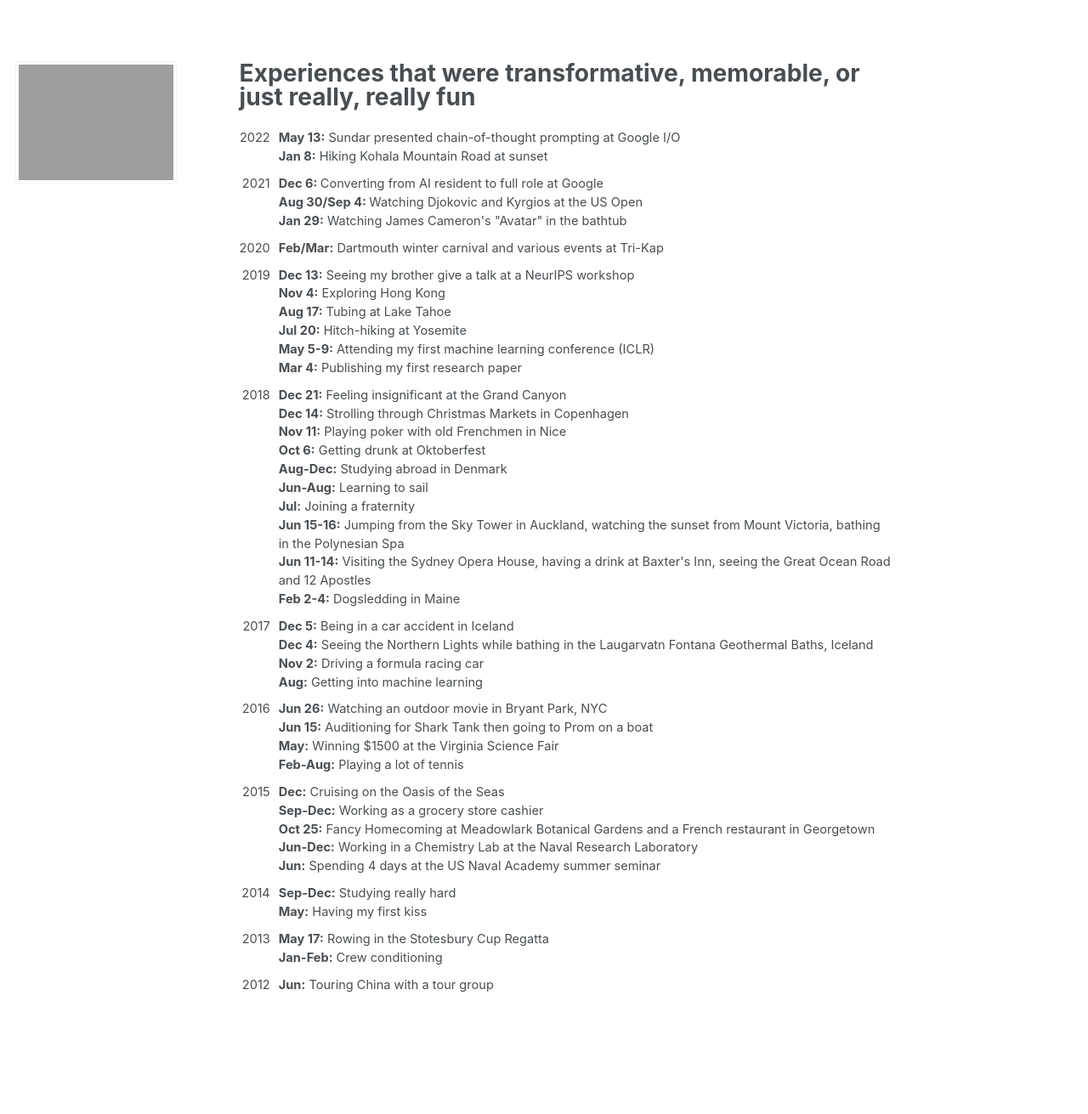
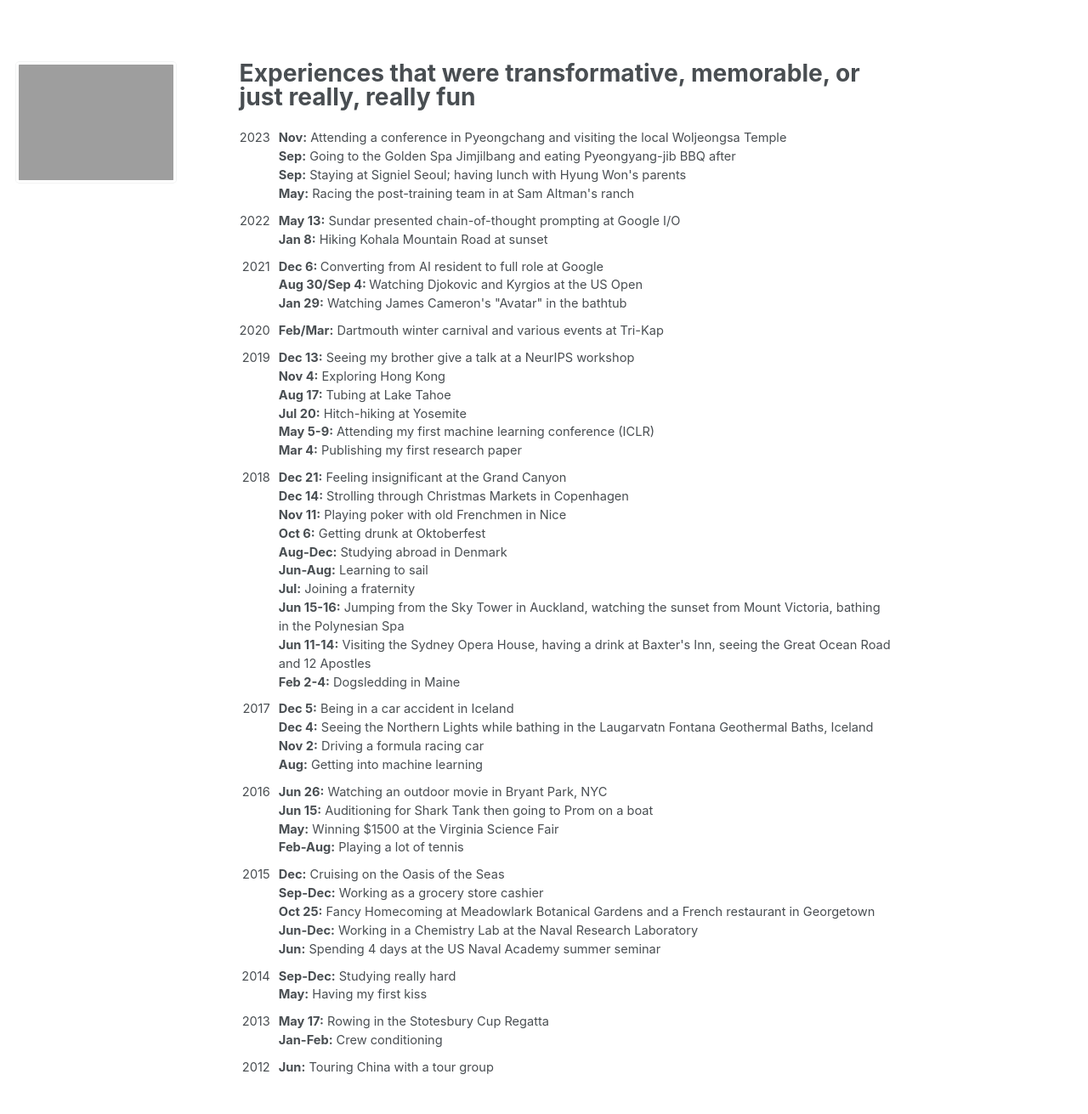
Before and after one commit to jasonwei20/jasonwei20.github.io, a Jekyll site: the page built from _pages/life_experiences.md, in a window 1280 px wide. Shown: the whole page at 85% size. Built offline with Jekyll 4.4.1, drawn with Linux system fonts in a browser that asks for light colours; before the commit the page ends 1214 px from its top, so only the background shows below that.

Commit message:
Update life_experiences.md

```diff
--- a/_pages/life_experiences.md
+++ b/_pages/life_experiences.md
@@ -16,6 +16,22 @@ table, th, td {
 
 <body>
 <table style="width:100%">
+  <tr>
+    <td style="width:40px; text-align:right; padding-right:10px; padding-top:10px">2023</td>
+    <td style="padding-top:10px"><b>Nov:</b> Attending a conference in Pyeongchang and visiting the local Woljeongsa Temple</td>
+  </tr>
+  <tr>
+    <td style="width:40px; text-align:right; padding-right:10px"></td>
+    <td><b>Sep:</b> Going to the Golden Spa Jimjilbang and eating Pyeongyang-jib BBQ after</td>
+  </tr>
+  <tr>
+    <td style="width:40px; text-align:right; padding-right:10px"></td>
+    <td><b>Sep:</b> Staying at Signiel Seoul; having lunch with Hyung Won's parents</td>
+  </tr>
+  <tr>
+    <td style="width:40px; text-align:right; padding-right:10px"></td>
+    <td><b>May:</b> Racing the post-training team in at Sam Altman's ranch</td>
+  </tr>
   <tr>
     <td style="width:40px; text-align:right; padding-right:10px; padding-top:10px">2022</td>
     <td style="padding-top:10px"><b>May 13:</b> Sundar presented chain-of-thought prompting at Google I/O</td>
```
